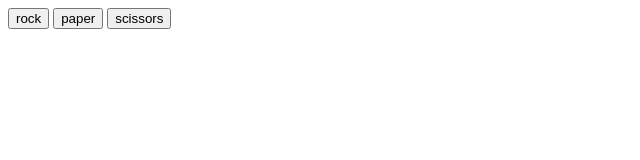
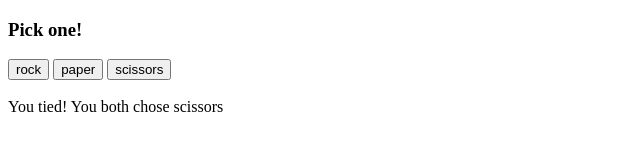
Before and after one commit to pearl174/rock-paper-scissors, a plain HTML site: page index.html in a window 1280 px wide. Both pictures are taken after a click on the button "scissors". Shown: the whole page, without its empty margins (0-640 px from the left). Drawn offline with Linux system fonts and the light colour scheme.

Commit message:
Add winner display in div

```diff
--- a/game.js
+++ b/game.js
@@ -15,18 +15,19 @@ function getComputerChoice() {
 // }
 
 function playRound(humanChoice, computerChoice) {
+    const div = document.querySelector("div");
     if (humanChoice == computerChoice) {
-        console.log(`You tied! You both chose ${humanChoice}`);
+        div.textContent = `You tied! You both chose ${humanChoice}`;
         return null;
     }
     else if ((humanChoice == "rock" && computerChoice == "scissors") ||
         (humanChoice == "paper" && computerChoice == "rock") ||
         (humanChoice == "scissors" && computerChoice == "paper")) {
-            console.log(`You win! ${humanChoice} beats ${computerChoice}`);
+            div.textContent = `You win! ${humanChoice} beats ${computerChoice}`;
             return true;
     }
     else {
-        console.log(`You lost! ${computerChoice} beats ${humanChoice}`);
+        div.textContent = `You lost! ${computerChoice} beats ${humanChoice}`;
         return false;
     }
 }
--- a/index.html
+++ b/index.html
@@ -7,8 +7,10 @@
     <script src="game.js" defer></script>
 </head>
 <body>
+    <h3>Pick one!</h3>
     <button>rock</button>
     <button>paper</button>
-    <button>scissors</button>
+    <button>scissors</button><br><br>
+    <div></div>
 </body>
 </html>
```
